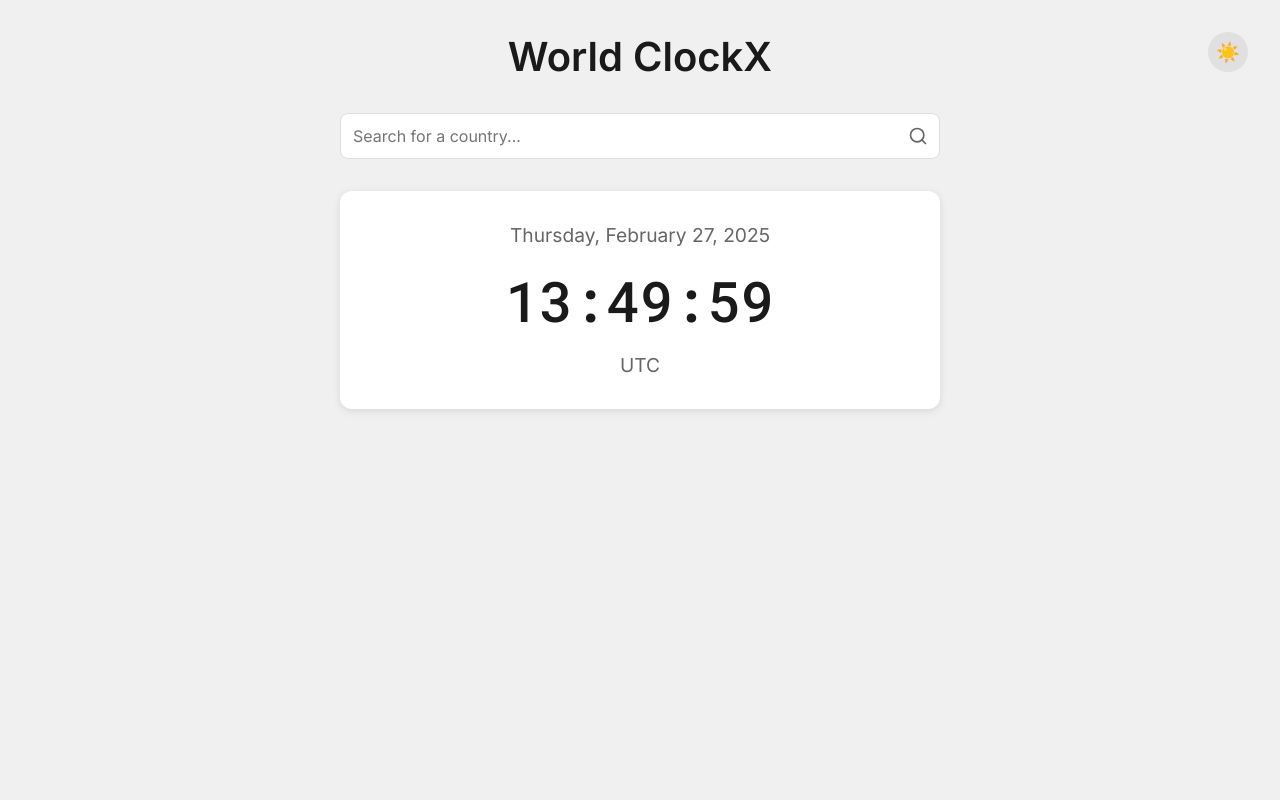
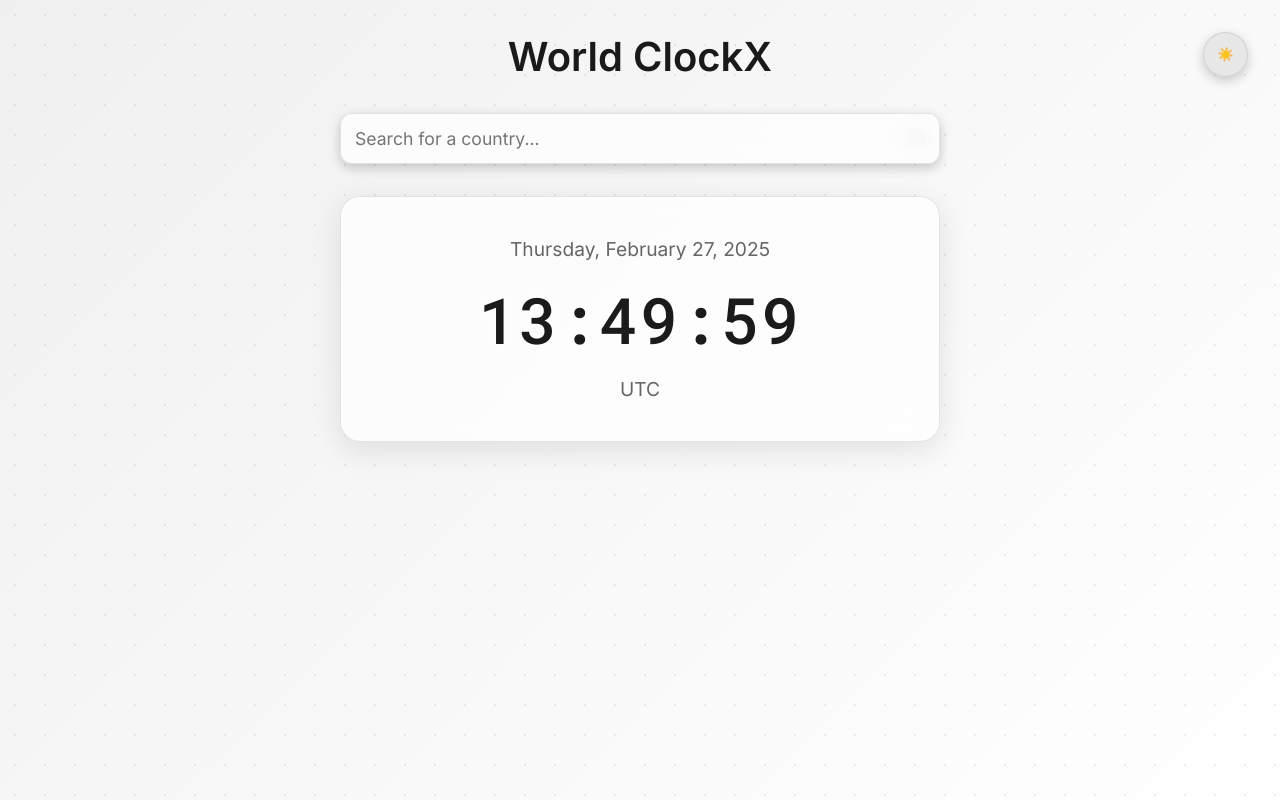
Before and after one commit to kavyahp/worldclockx, a plain HTML site: page index.html in a window 1280 px wide. Both pictures are taken after a click on the button "Toggle theme". Drawn offline with Linux system fonts and the light colour scheme.

Commit message:
Updated ui with textured background

```diff
--- a/script.js
+++ b/script.js
@@ -107,12 +107,9 @@ const countries = [
       const formatter = new Intl.DateTimeFormat('en-US', timeOptions);
       const dateFormatter = new Intl.DateTimeFormat('en-US', dateOptions);
 
-      const timeString = formatter.format(now);
-      const dateString = dateFormatter.format(now);
-
       return {
-        time: timeString,
-        date: dateString,
+        time: formatter.format(now),
+        date: dateFormatter.format(now),
         timezone: timezone,
         success: true,
       };
--- a/style.css
+++ b/style.css
@@ -20,7 +20,7 @@ h1,
 }
 
 body {
-  background-color: #1a1a1a;
+  background: linear-gradient(135deg, #1a1a1a, #2d2d2d);
   color: #ffffff;
   font-family: 'Inter', sans-serif;
   min-height: 100vh;
@@ -28,6 +28,24 @@ body {
   flex-direction: column;
   align-items: center;
   padding: 2rem;
+  position: relative;
+  overflow-x: hidden;
+}
+
+body::before {
+  content: '';
+  position: fixed;
+  top: 0;
+  left: 0;
+  width: 100%;
+  height: 100%;
+  background-image: radial-gradient(
+    rgba(255, 255, 255, 0.1) 1.5px,
+    transparent 1.5px
+  );
+  background-size: 30px 30px;
+  pointer-events: none;
+  z-index: 0;
 }
 
 .container {
@@ -45,18 +63,27 @@ h1 {
   position: relative;
   margin-bottom: 2rem;
   width: 100%;
+  z-index: 1000;
 }
 
 #countrySearch {
   width: 100%;
-  padding: 12px;
+  padding: 14px;
   padding-right: 40px;
-  background-color: #2d2d2d;
-  border: 1px solid #404040;
+  background: rgba(45, 45, 45, 0.7);
+  border: 1px solid rgba(255, 255, 255, 0.1);
   color: #ffffff;
-  border-radius: 8px;
-  font-size: 1rem;
+  border-radius: 12px;
+  font-size: 1.1rem;
   font-family: 'Inter', sans-serif;
+  backdrop-filter: blur(10px);
+  box-shadow: 0 4px 12px rgba(0, 0, 0, 0.2);
+}
+
+#countrySearch:focus {
+  outline: none;
+  border-color: rgba(255, 255, 255, 0.3);
+  box-shadow: 0 0 0 2px rgba(255, 255, 255, 0.1);
 }
 
 .search-icon {
@@ -78,6 +105,7 @@ h1 {
   border-radius: 8px;
   margin-top: 4px;
   display: none;
+  z-index: 1000;
 }
 
 .suggestion-item {
@@ -92,16 +120,24 @@ h1 {
 }
 
 .clock {
-  background-color: #2d2d2d;
-  padding: 2rem;
-  border-radius: 12px;
+  background: rgba(45, 45, 45, 0.7);
+  padding: 2.5rem;
+  border-radius: 20px;
   margin-top: 2rem;
+  backdrop-filter: blur(10px);
+  box-shadow: 0 8px 32px rgba(0, 0, 0, 0.3);
+  border: 1px solid rgba(255, 255, 255, 0.1);
+  animation: fadeIn 0.5s ease-out;
+  position: relative;
 }
 
 #time {
   font-family: 'Roboto Mono', monospace;
-  font-size: 3.5rem;
+  font-size: 4rem;
   margin: 1rem 0;
+  text-shadow: 0 0 10px rgba(255, 255, 255, 0.3);
+  letter-spacing: 2px;
+  animation: pulse 2s infinite;
 }
 
 #timezone {
@@ -135,18 +171,16 @@ h1 {
   position: absolute;
   top: 2rem;
   right: 2rem;
-  padding: 10px;
+  padding: 12px;
   border-radius: 50%;
-  width: 40px;
-  height: 40px;
-  border: none;
-  background-color: #404040;
+  width: 45px;
+  height: 45px;
+  border: 1px solid rgba(255, 255, 255, 0.1);
+  background: rgba(64, 64, 64, 0.7);
   color: #ffffff;
   cursor: pointer;
-  display: flex;
-  align-items: center;
-  justify-content: center;
-  font-size: 1.2rem;
+  backdrop-filter: blur(10px);
+  box-shadow: 0 4px 12px rgba(0, 0, 0, 0.2);
 }
 
 .theme-toggle:hover {
@@ -155,19 +189,32 @@ h1 {
 
 /* Light theme styles */
 body.light-theme {
-  background-color: #f0f0f0;
+  background: linear-gradient(135deg, #f0f0f0, #ffffff);
   color: #1a1a1a;
 }
 
+body.light-theme::before {
+  background-image: radial-gradient(
+    rgba(0, 0, 0, 0.07) 1.5px,
+    transparent 1.5px
+  );
+}
+
 .light-theme #countrySearch {
-  background-color: #ffffff;
-  border-color: #dddddd;
+  background: rgba(255, 255, 255, 0.7);
+  border-color: rgba(0, 0, 0, 0.1);
   color: #1a1a1a;
 }
 
+.light-theme #countrySearch:focus {
+  border-color: rgba(0, 0, 0, 0.3);
+  box-shadow: 0 0 0 2px rgba(0, 0, 0, 0.1);
+}
+
 .light-theme #suggestions {
-  background-color: #ffffff;
+  background-color: rgba(255, 255, 255, 0.95);
   border-color: #dddddd;
+  box-shadow: 0 4px 12px rgba(0, 0, 0, 0.1);
 }
 
 .light-theme .suggestion-item {
@@ -180,8 +227,13 @@ body.light-theme {
 }
 
 .light-theme .clock {
-  background-color: #ffffff;
-  box-shadow: 0 2px 8px rgba(0, 0, 0, 0.1);
+  background: rgba(255, 255, 255, 0.7);
+  box-shadow: 0 8px 32px rgba(0, 0, 0, 0.1);
+  border: 1px solid rgba(0, 0, 0, 0.1);
+}
+
+.light-theme .clock::before {
+  display: none;
 }
 
 .light-theme #timezone,
@@ -191,7 +243,8 @@ body.light-theme {
 }
 
 .light-theme .theme-toggle {
-  background-color: #e0e0e0;
+  background: rgba(224, 224, 224, 0.7);
+  border-color: rgba(0, 0, 0, 0.1);
   color: #1a1a1a;
 }
 
@@ -202,3 +255,27 @@ body.light-theme {
 .light-theme .search-icon {
   stroke: #666;
 }
+
+/* Add some subtle animations */
+@keyframes fadeIn {
+  from {
+    opacity: 0;
+    transform: translateY(10px);
+  }
+  to {
+    opacity: 1;
+    transform: translateY(0);
+  }
+}
+
+@keyframes pulse {
+  0% {
+    opacity: 1;
+  }
+  50% {
+    opacity: 0.8;
+  }
+  100% {
+    opacity: 1;
+  }
+}
```
